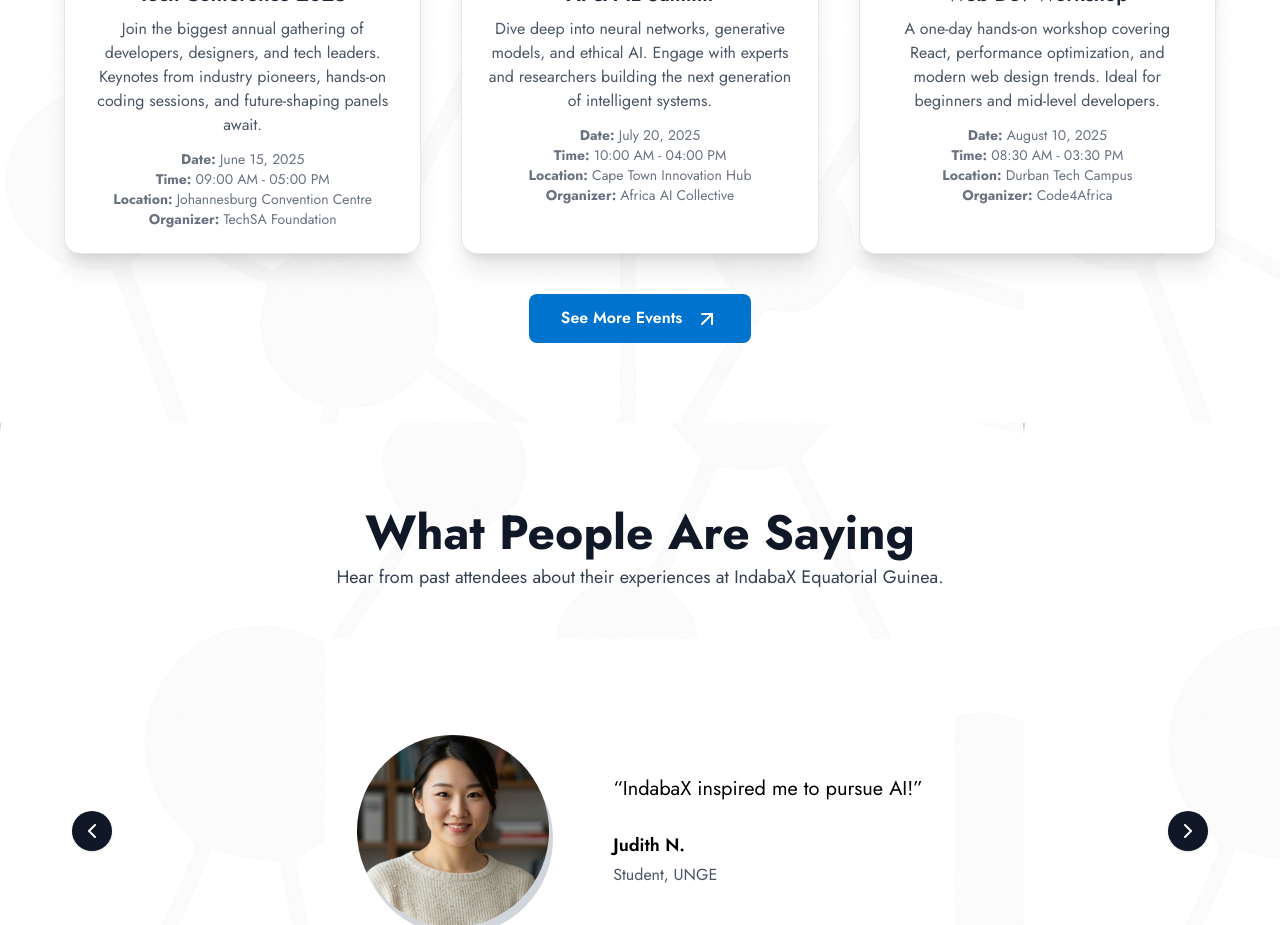
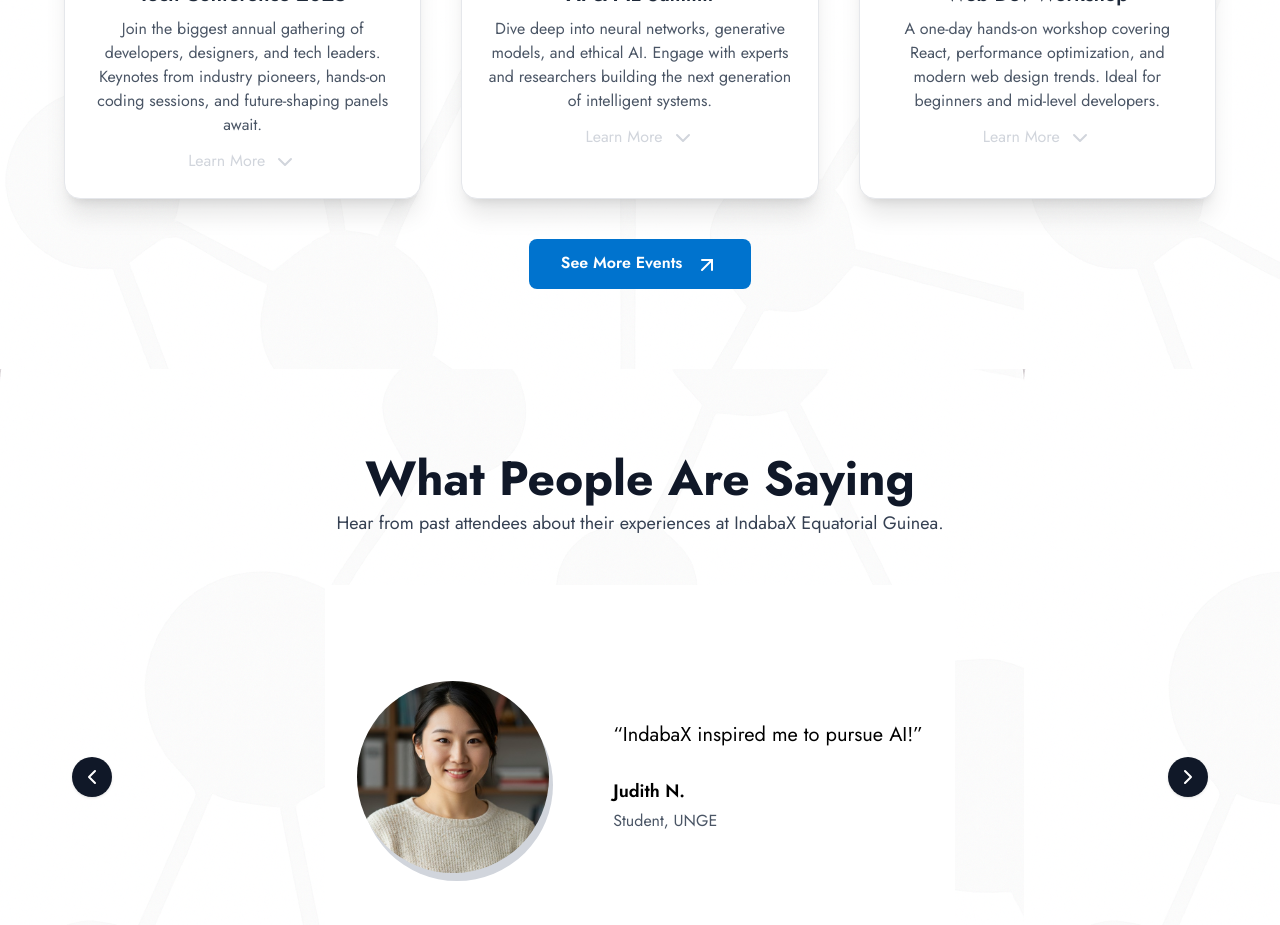
Before and after one commit to NeoPhetoane/IndabaX_Equatorial_Guinea, a React (Vite) app: page / in a window 1280 px wide. Shown: the part 4500-5425 px from the top of the page. Built offline with nearby package versions, Linux system fonts and the light colour scheme.

Commit message:
Added ChevronDown icon and update Learn More section styling in UpcomingEvents component.

```diff
--- a/src/components/UpcomingEvents.jsx
+++ b/src/components/UpcomingEvents.jsx
@@ -1,6 +1,6 @@
 import eventsData from "../data/eventsData";
 import { Link } from "react-router-dom";
-import { ArrowUpRight } from "lucide-react";
+import { ArrowUpRight, ChevronDown } from "lucide-react";
 
 export default function UpcomingEvents() {
   return (
@@ -39,7 +39,11 @@ export default function UpcomingEvents() {
                   {event.icon} {event.title}
                 </h3>
                 <p className="text-gray-600 mb-3">{event.description}</p>
-                <p className="text-sm text-gray-500">
+                <p className="text-gray-300">
+                  Learn More
+                  <ChevronDown className="inline ml-2" />
+                </p>
+                {/* <p className="text-sm text-gray-500">
                   <strong>Date:</strong> {event.date}
                 </p>
                 <p className="text-sm text-gray-500">
@@ -50,7 +54,7 @@ export default function UpcomingEvents() {
                 </p>
                 <p className="text-sm text-gray-500">
                   <strong>Organizer:</strong> {event.organizer}
-                </p>
+                </p> */}
               </div>
             </Link>
           ))}
```
